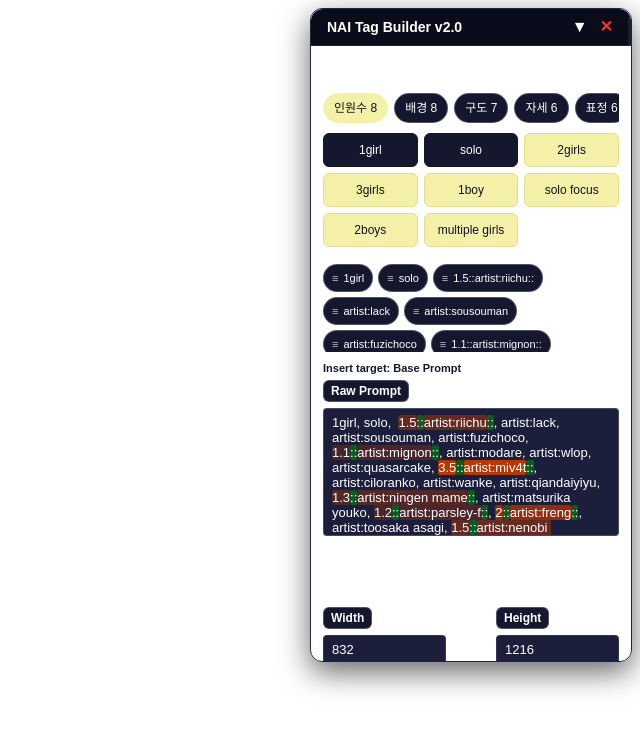
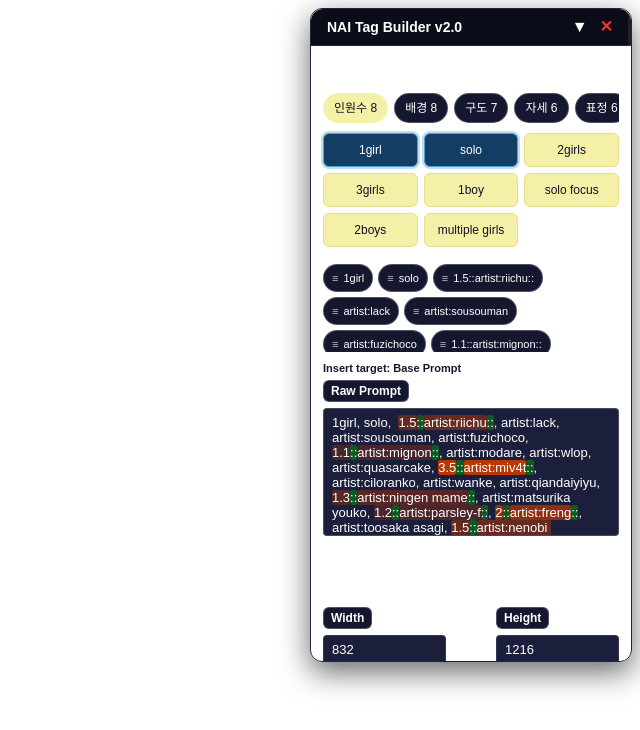
Before and after one commit to jn01020304/nai-tag-builder, a React (Vite) app: page / in a window 1280 px wide. Shown: the top 730 px of the page, without its empty margins (640-1280 px from the left). Built offline with nearby package versions, Linux system fonts and the light colour scheme.

Commit message:
Color catalog chips by active prompt target

```diff
--- a/src/components/ComposeCatalogChips.tsx
+++ b/src/components/ComposeCatalogChips.tsx
@@ -1,6 +1,8 @@
 import { useMemo, useState } from "react";
 import { coreCatalog } from "../prompt/catalog/coreCatalog.generated";
 import type { CoreCatalogEntry, ProductCategory } from "../prompt/catalog/catalogTypes";
+import type { PromptInsertTarget } from "../prompt/promptInsertTarget";
+import { promptTargetGroup } from "../prompt/promptInsertTarget";
 import { useTheme } from "../contexts/themeContextCore";
 import { hasCatalogTag, splitPromptTags } from "../prompt/catalog/promptTagText";
 
@@ -31,20 +33,15 @@ const CATEGORY_ORDER: ProductCategory[] = [
 ];
 
 interface Props {
-  basePrompt: string;
-  negativePrompt: string;
+  activePromptTarget: PromptInsertTarget;
+  activePromptValue: string;
   onToggle: (entry: CoreCatalogEntry) => void;
   onReorderBasePrompt: (fromIndex: number, toIndex: number) => void;
 }
 
-function isEntryActive(entry: CoreCatalogEntry, basePrompt: string, negativePrompt: string): boolean {
-  const sourceText = entry.target === "negative" ? negativePrompt : basePrompt;
-  return hasCatalogTag(sourceText, entry);
-}
-
 export default function ComposeCatalogChips({
-  basePrompt,
-  negativePrompt,
+  activePromptTarget,
+  activePromptValue,
   onToggle,
   onReorderBasePrompt,
 }: Props) {
@@ -61,7 +58,35 @@ export default function ComposeCatalogChips({
   }, []);
 
   const visibleEntries = entriesByCategory.get(activeCategory) ?? [];
-  const selectedPromptTags = splitPromptTags(basePrompt);
+  const selectedPromptTags = splitPromptTags(activePromptValue);
+  const activeTargetGroup = promptTargetGroup(activePromptTarget);
+  const canReorderSelectedTags = activePromptTarget.kind === "base";
+
+  const activePalettes = {
+    base: {
+      background: "#143d63",
+      border: "#4ea1d3",
+      color: "#ffffff",
+      shadow: "rgba(78, 161, 211, 0.35)",
+    },
+    character: {
+      background: "#4c2f7d",
+      border: "#b19cff",
+      color: "#ffffff",
+      shadow: "rgba(177, 156, 255, 0.35)",
+    },
+    negative: {
+      background: "#673227",
+      border: "#ff9b7b",
+      color: "#ffffff",
+      shadow: "rgba(255, 155, 123, 0.35)",
+    },
+  } satisfies Record<ReturnType<typeof promptTargetGroup>, {
+    background: string;
+    border: string;
+    color: string;
+    shadow: string;
+  }>;
 
   const tabBaseStyle: React.CSSProperties = {
     backgroundColor: "#15172f",
@@ -126,7 +151,8 @@ export default function ComposeCatalogChips({
         }}
       >
         {visibleEntries.map((entry) => {
-          const active = isEntryActive(entry, basePrompt, negativePrompt);
+          const active = hasCatalogTag(activePromptValue, entry);
+          const activePalette = activePalettes[activeTargetGroup];
           return (
             <button
               key={entry.id}
@@ -143,10 +169,11 @@ export default function ComposeCatalogChips({
               aria-pressed={active}
               style={{
                 alignItems: "center",
-                backgroundColor: active ? "#15172f" : "#f5f0a8",
-                border: `1px solid ${active ? "#15172f" : "#e4de8c"}`,
+                backgroundColor: active ? activePalette.background : "#f5f0a8",
+                border: `1px solid ${active ? activePalette.border : "#e4de8c"}`,
                 borderRadius: "6px",
-                color: active ? "#ffffff" : "#111222",
+                boxShadow: active ? `0 0 0 2px ${activePalette.shadow}` : "none",
+                color: active ? activePalette.color : "#111222",
                 cursor: "pointer",
                 display: "flex",
                 fontSize: "12px",
@@ -191,22 +218,24 @@ export default function ComposeCatalogChips({
               data-testid={`selected-tag-${index}`}
               onPointerDown={(e) => {
                 e.stopPropagation();
+                if (!canReorderSelectedTags) return;
                 setDragIndex(index);
               }}
               onPointerUp={(e) => {
                 e.stopPropagation();
-                if (dragIndex != null) {
+                if (canReorderSelectedTags && dragIndex != null) {
                   onReorderBasePrompt(dragIndex, index);
                   setDragIndex(null);
                 }
               }}
               onMouseDown={(e) => {
                 e.stopPropagation();
+                if (!canReorderSelectedTags) return;
                 setDragIndex(index);
               }}
               onMouseUp={(e) => {
                 e.stopPropagation();
-                if (dragIndex != null) {
+                if (canReorderSelectedTags && dragIndex != null) {
                   onReorderBasePrompt(dragIndex, index);
                   setDragIndex(null);
                 }
@@ -217,7 +246,7 @@ export default function ComposeCatalogChips({
                 border: `1px solid ${dragIndex === index ? "#f5f0a8" : "rgba(255, 255, 255, 0.25)"}`,
                 borderRadius: "999px",
                 color: dragIndex === index ? "#111222" : "#ffffff",
-                cursor: "grab",
+                cursor: canReorderSelectedTags ? "grab" : "default",
                 display: "inline-flex",
                 fontSize: "11px",
                 lineHeight: 1.15,
--- a/src/components/PromptSection.tsx
+++ b/src/components/PromptSection.tsx
@@ -41,6 +41,19 @@ export default function PromptSection({
   onPromptSelection,
   onToggleCatalogEntry,
 }: Props) {
+  const activePromptValue = (() => {
+    switch (activePromptTarget.kind) {
+      case "base":
+        return state.prompt.basePrompt;
+      case "negativeBase":
+        return state.prompt.negativeBase;
+      case "character":
+        return state.prompt.characters.find((character) => character.id === activePromptTarget.id)?.caption ?? "";
+      case "negativeCharacter":
+        return state.prompt.negativeCharacters.find((character) => character.id === activePromptTarget.id)?.caption ?? "";
+    }
+  })();
+
   const updateSelection = (target: HTMLTextAreaElement) => {
     onPromptSelection({ kind: "base" }, {
       start: target.selectionStart,
@@ -59,8 +72,8 @@ export default function PromptSection({
   return (
     <section style={{ marginBottom: "8px" }}>
       <ComposeCatalogChips
-        basePrompt={state.prompt.basePrompt}
-        negativePrompt={state.prompt.negativeBase}
+        activePromptTarget={activePromptTarget}
+        activePromptValue={activePromptValue}
         onToggle={onToggleCatalogEntry}
         onReorderBasePrompt={reorderBasePrompt}
       />
--- a/src/prompt/promptInsertTarget.ts
+++ b/src/prompt/promptInsertTarget.ts
@@ -33,3 +33,15 @@ export function promptTargetLabel(target: PromptInsertTarget): string {
       return "Character Negative";
   }
 }
+
+export function promptTargetGroup(target: PromptInsertTarget): "base" | "negative" | "character" {
+  if (target.kind === "negativeBase" || target.kind === "negativeCharacter") {
+    return "negative";
+  }
+
+  if (target.kind === "character") {
+    return "character";
+  }
+
+  return "base";
+}
```
Also changed, not shown: 2 other files (tests, documents, lock files or other folders).
